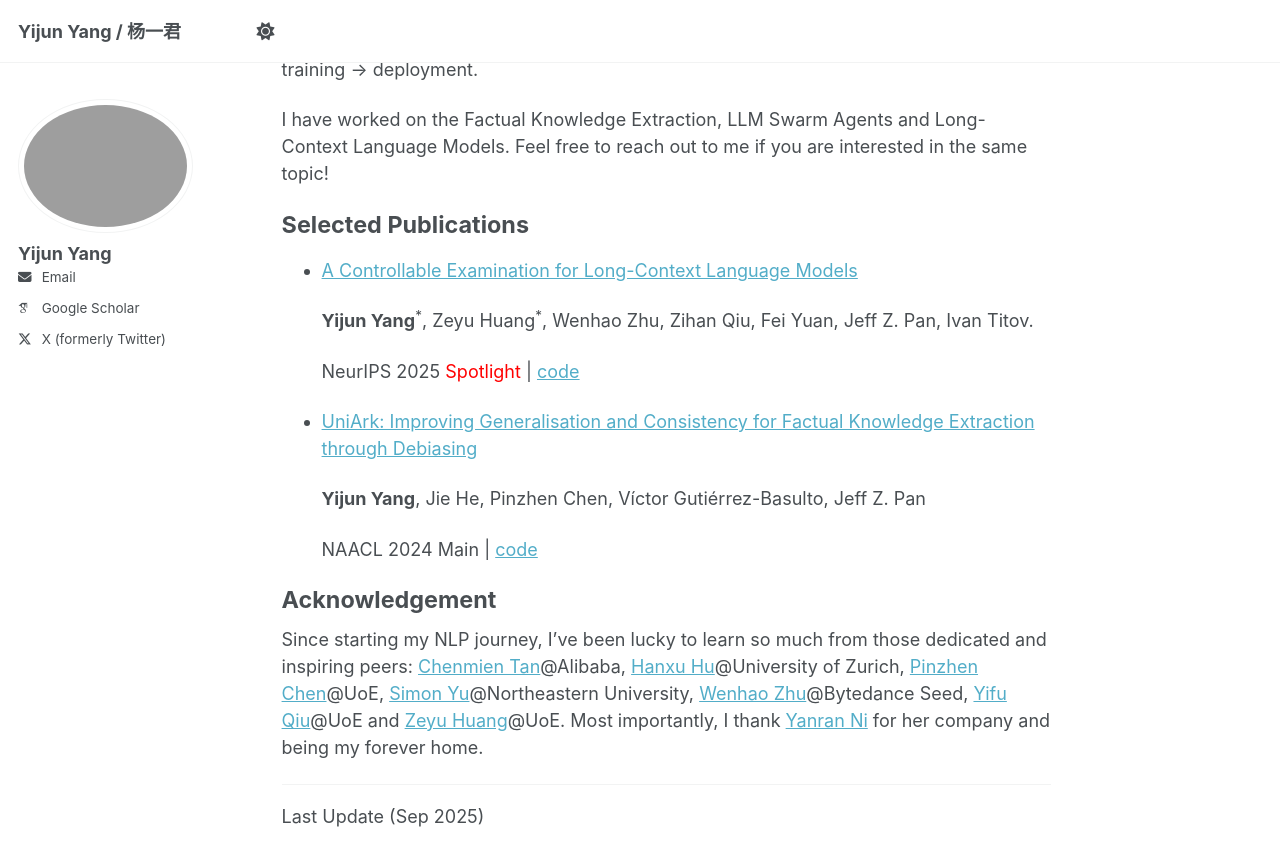
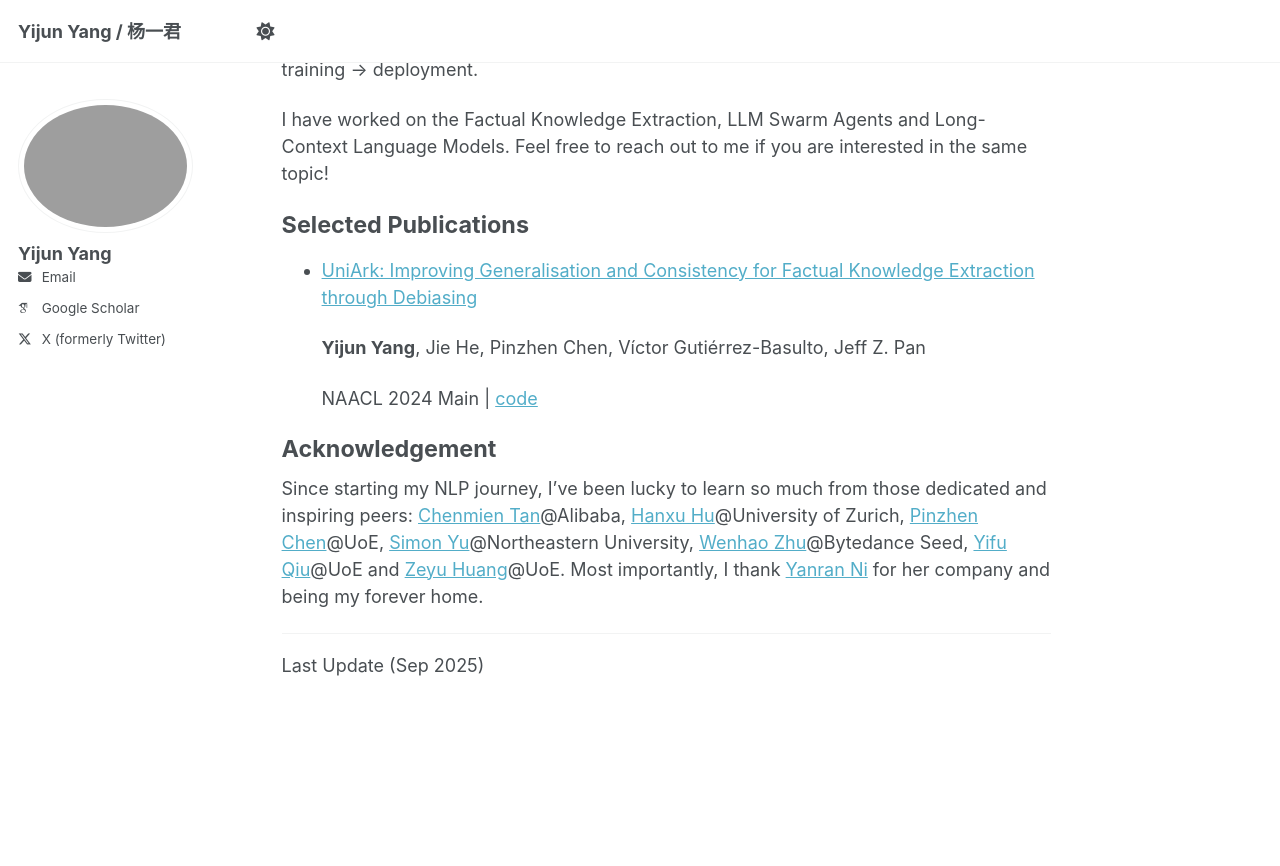
Before and after one commit to Thomasyyj/yangyijun, a Jekyll site: the page built from _pages/about.md, in a window 1280 px wide and 900 px high, scrolled down 341 px. Shown: the top 866 px of the window. Built offline with Jekyll 4.4.1, drawn with Linux system fonts in a browser that asks for light colours; some web fonts are replaced; a script that is not in the unit is left out.

Commit message:
Update about.md

```diff
--- a/_pages/about.md
+++ b/_pages/about.md
@@ -17,11 +17,6 @@ I have worked on the Factual Knowledge Extraction, LLM Swarm Agents and Long-Con
 
 Selected Publications
 ======
-- [A Controllable Examination for Long-Context Language Models](https://arxiv.org/abs/2506.02921)
-
-  **Yijun Yang**<sup>*</sup>, Zeyu Huang<sup>*</sup>, Wenhao Zhu, Zihan Qiu, Fei Yuan, Jeff Z. Pan, Ivan Titov.
-
-  NeurIPS 2025 <span style="color: red;">Spotlight</span> \| [code](https://github.com/Thomasyyj/LongBio-Benchmark)
 
 - [UniArk: Improving Generalisation and Consistency for Factual Knowledge Extraction through Debiasing](https://arxiv.org/abs/2404.01253)
 
```
